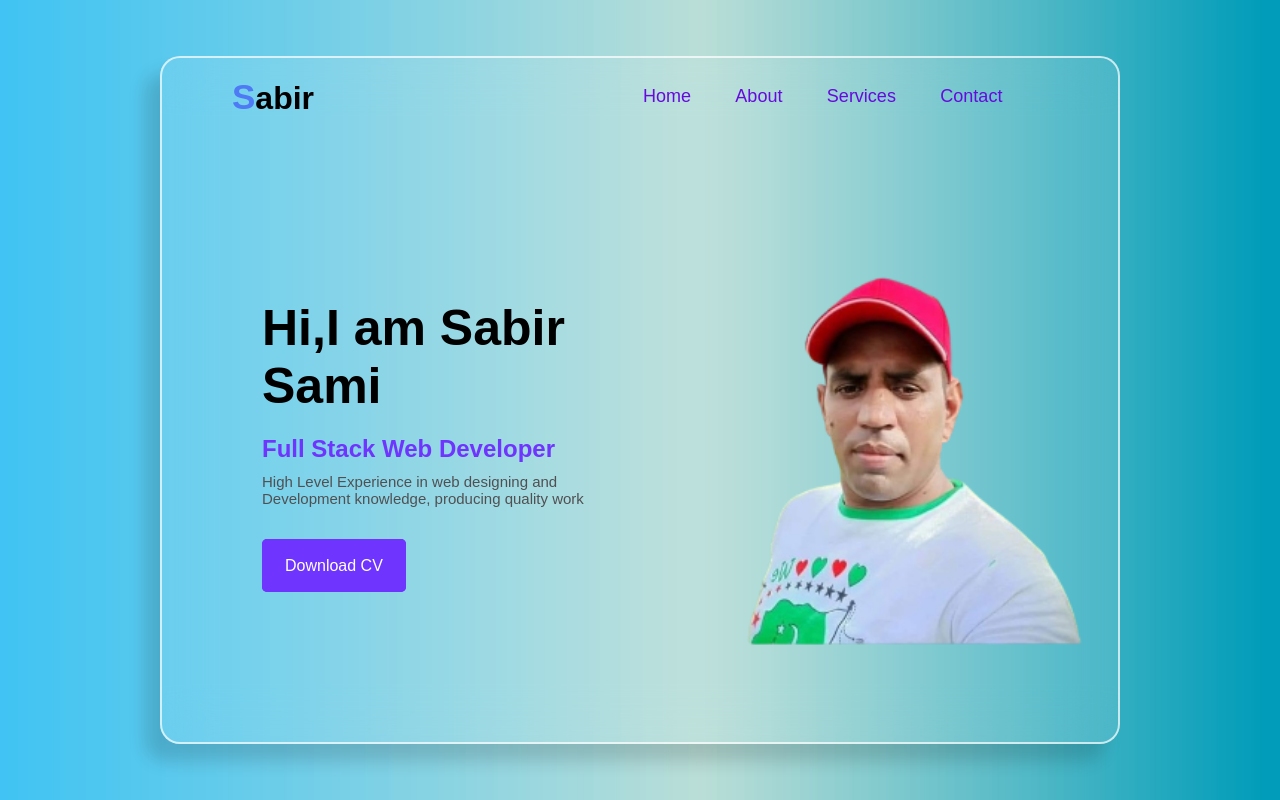
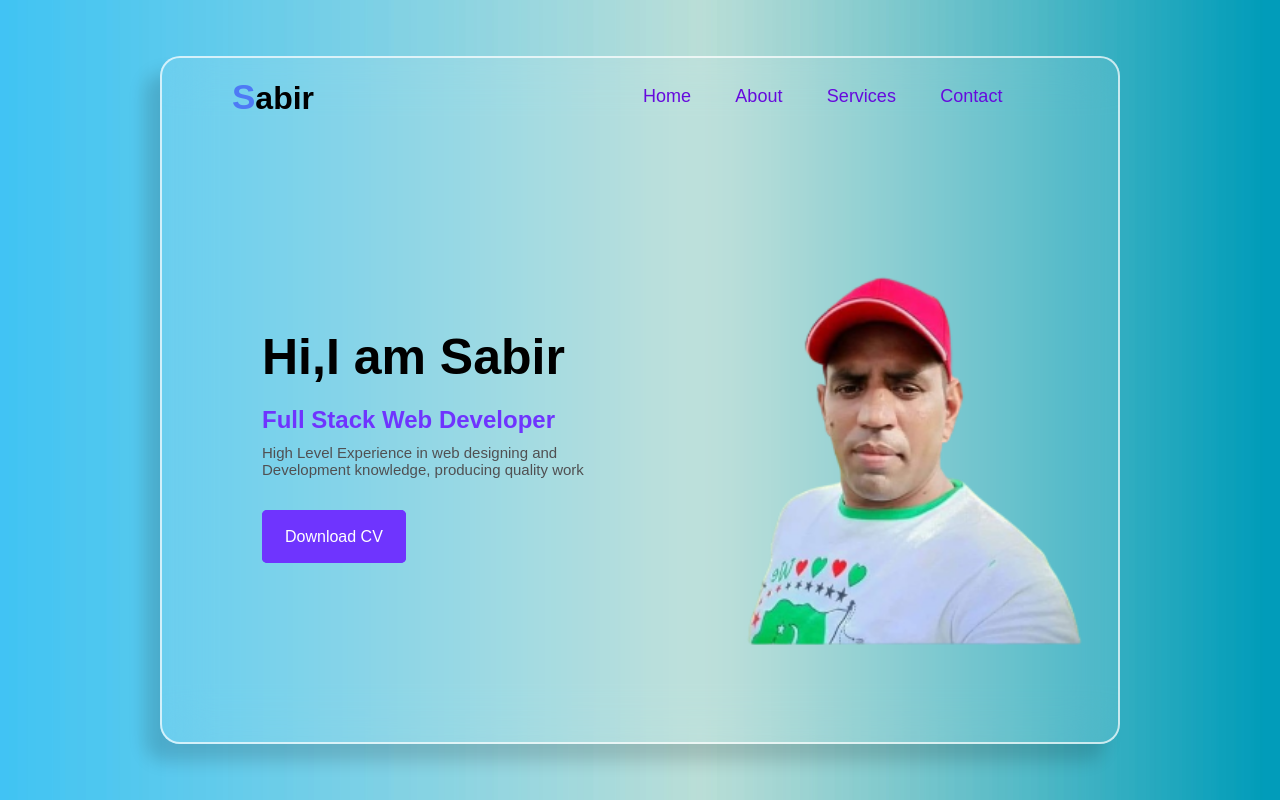
Before and after one commit to Sabirsami/digitalcv, a plain HTML site: page index.html in a window 1280 px wide. Drawn offline with Linux system fonts and the light colour scheme.

Commit message:
Update index.html

```diff
--- a/index.html
+++ b/index.html
@@ -1,5 +1,5 @@
 <html>
-<head><title> Personal Portfolio Website|Sabir Sami</title>
+<head><title>Portfolio|Sabir Sami</title>
 <link rel="stylesheet" href="style.css"/>
 <link rel="stylesheet" href="https://cdnjs.cloudflare.com/ajax/libs/font-awesome/6.4.2/css/all.min.css">
 </head>
@@ -18,7 +18,7 @@
     </nav>
      <div class="content">
      <div class="section-1">
-        <h1>Hi,I am Sabir Sami</h1>
+        <h1>Hi,I am Sabir</h1>
         <h3>Full Stack Web Developer</h3>
         <p> High Level Experience in web
             designing and Development knowledge,
```
